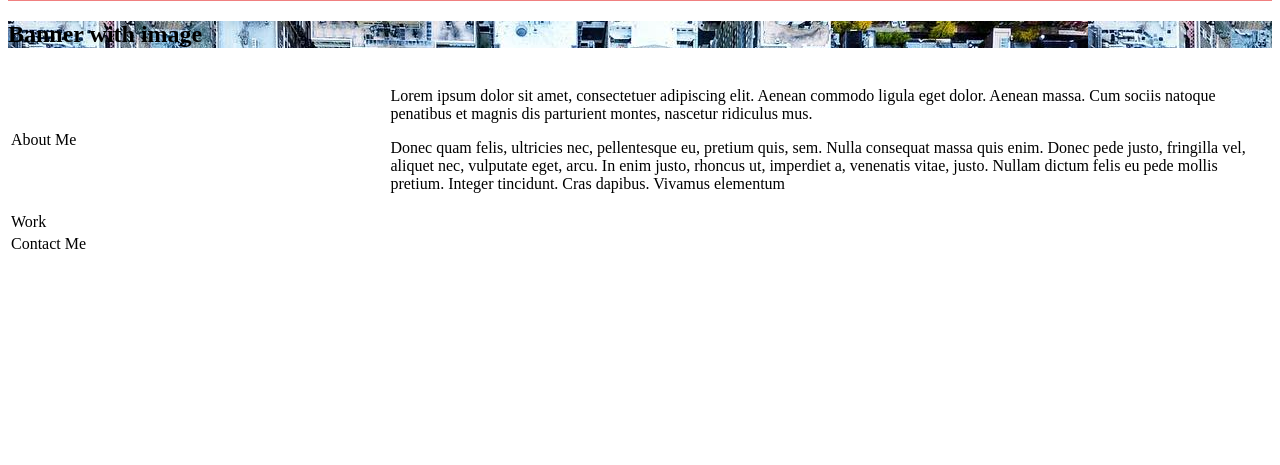
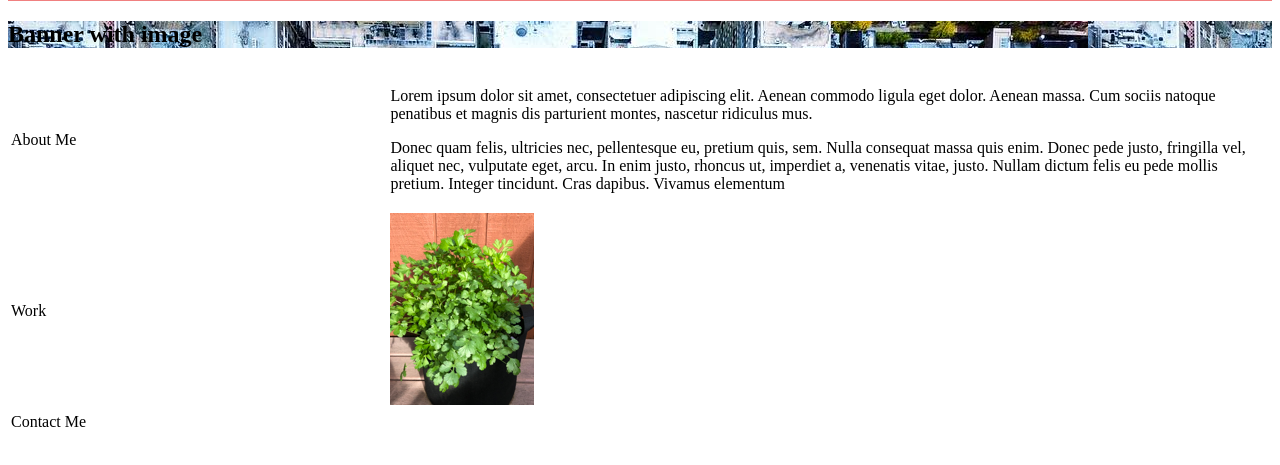
Before and after one commit to brousy/Brou-portfolio, a plain HTML site: page index.html in a window 1280 px wide. Shown: the part 87-552 px from the top of the page. Drawn offline with Linux system fonts and the light colour scheme.

Commit message:
modeified index.html

```diff
--- a/index.html
+++ b/index.html
@@ -50,7 +50,7 @@
                 <td class="td_left">Work
                 </td>
                 <td class="td_right">
-                    <img src=""
+                    <img src="./images/plants.png">
                 </td>
             </tr>
             <tr>
```
